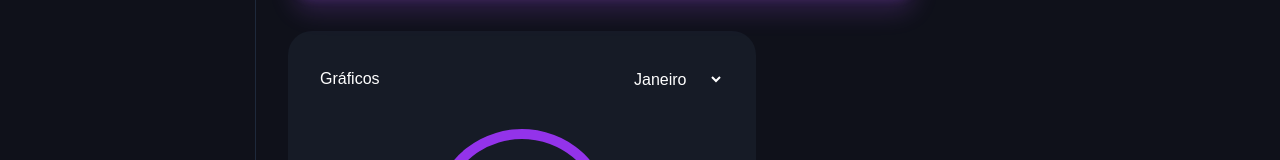
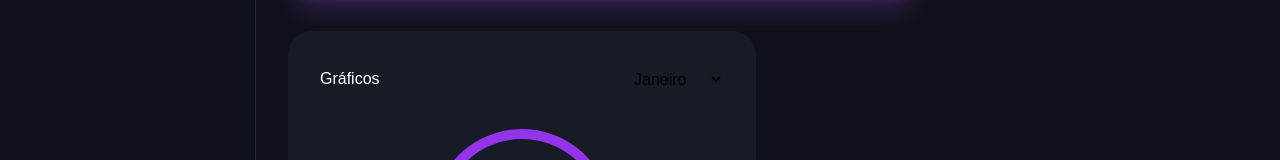
Before and after one commit to Arthurthedev/findtrack-ai-app, a Next.js app: page / in a window 1280 px wide. Shown: the part 358-518 px from the top of the page. Built offline with nearby package versions, Linux system fonts and the light colour scheme.

Commit message:
style: change monthSelect text color

```diff
--- a/src/app/_components/month-select.tsx
+++ b/src/app/_components/month-select.tsx
@@ -1,7 +1,7 @@
 export const MonthSelect = () => {
 
     return (
-      <select>
+      <select className="text-black">
         <option value="01">Janeiro</option>
         <option value="02">Fevereiro</option>
         <option value="03">Março</option>
```
